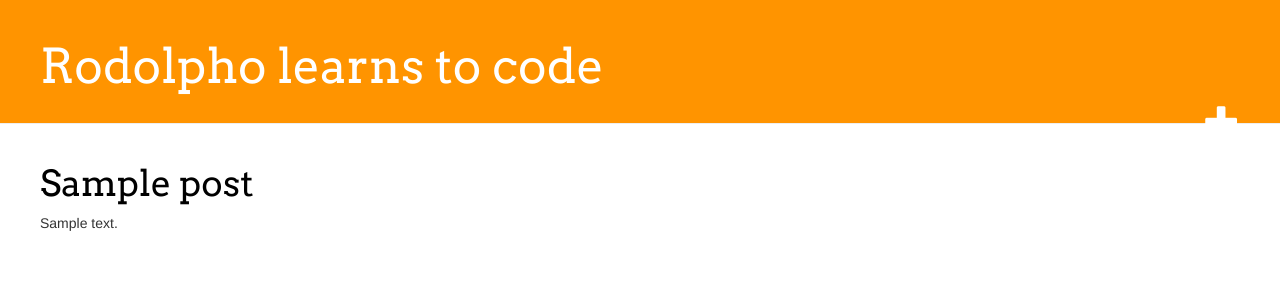
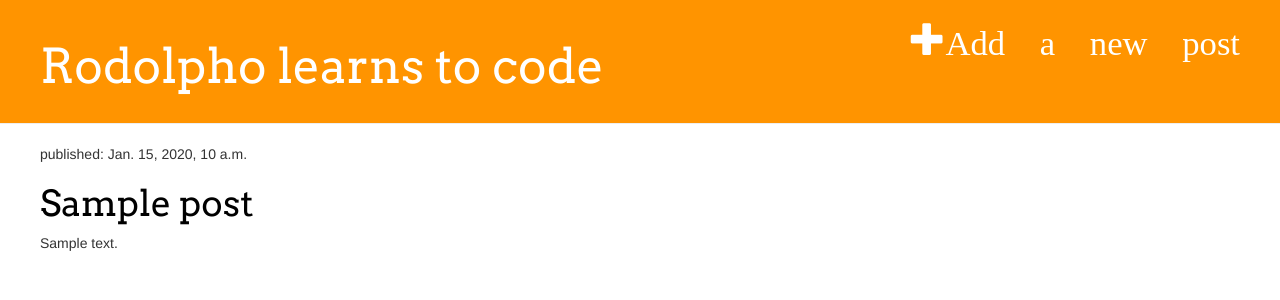
Before and after one commit to rmartinsc/djangoblogproject, a Django app: template blog/templates/blog/post_list.html in a window 1280 px wide. Shown: the top 300 px of the page. Run offline with Django 3.2, Linux system fonts and the light colour scheme; the template is opened without the code that fills it: values that come from a table or form of the project are taken from there, others are empty; tables that the repository leaves empty hold one stand-in row (values such as "Sample post"); parts of the project's set-up code (start-up, migrations or seed data) failed here and were passed over; some libraries are stand-ins or nearby versions.

Commit message:
Added a view for the Form for a new post, bug fix in forms.py and template for form created

```diff
--- a/blog/forms.py
+++ b/blog/forms.py
@@ -1,7 +1,7 @@
 from django import forms
 from .models import Post
 
-class PostForm(froms.modelForm):
+class PostForm(forms.ModelForm):
 
     class Meta:
         model = Post
--- a/blog/templates/blog/base.html
+++ b/blog/templates/blog/base.html
@@ -10,8 +10,9 @@
     </head>
     <body>
         <div class="page-header">
+
+            <a href="{% url 'blog.views.post_new' %}" class="top-menu"><span class="glyphicon glyphicon-plus">Add a new post</span></a>
             <h1><a href="/">Rodolpho learns to code</a></h1>
-            <a href="{% url 'blog.views.post_new' %}" class="top-menu"><span class="glyphicon glyphicon-plus">
         </div>
             <div class="content">
                 <div class="row">
--- a/blog/views.py
+++ b/blog/views.py
@@ -1,5 +1,6 @@
 from django.shortcuts import render, get_object_or_404
 from .models import Post
+from .forms import PostForm
 
 # Create your views here.
 def post_list(request):
@@ -9,3 +10,7 @@ def post_list(request):
 def post_detail(request, pk):
     post = get_object_or_404(Post, pk=pk)
     return render(request, 'blog/post_detail.html', {'post' : post})
+
+def post_new(request):
+    form = PostForm()
+    return render(request, 'blog/post_edit.html', {'form' : form})
```
Also changed, not shown: blog/templates/blog/post_edit.html (added, +9 -0 lines).
